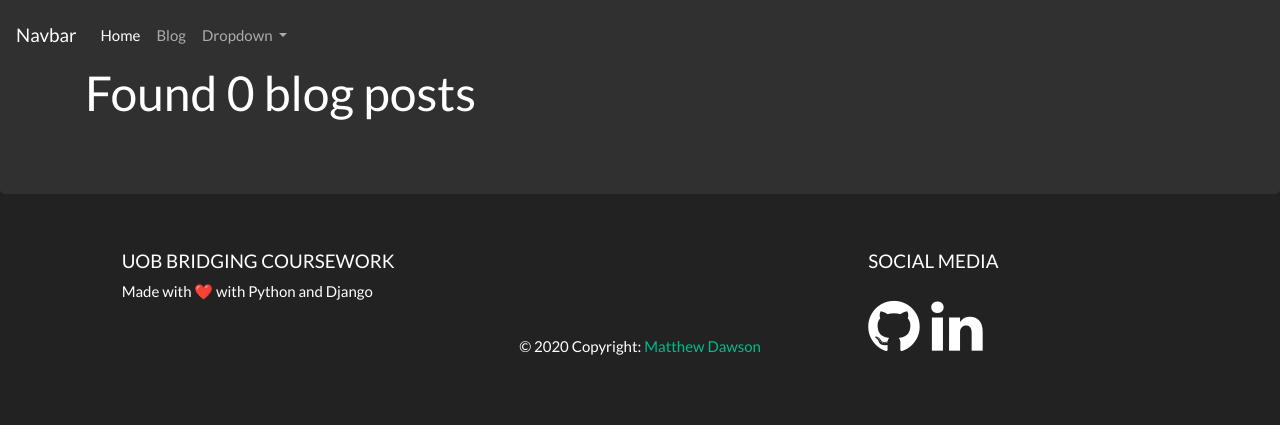
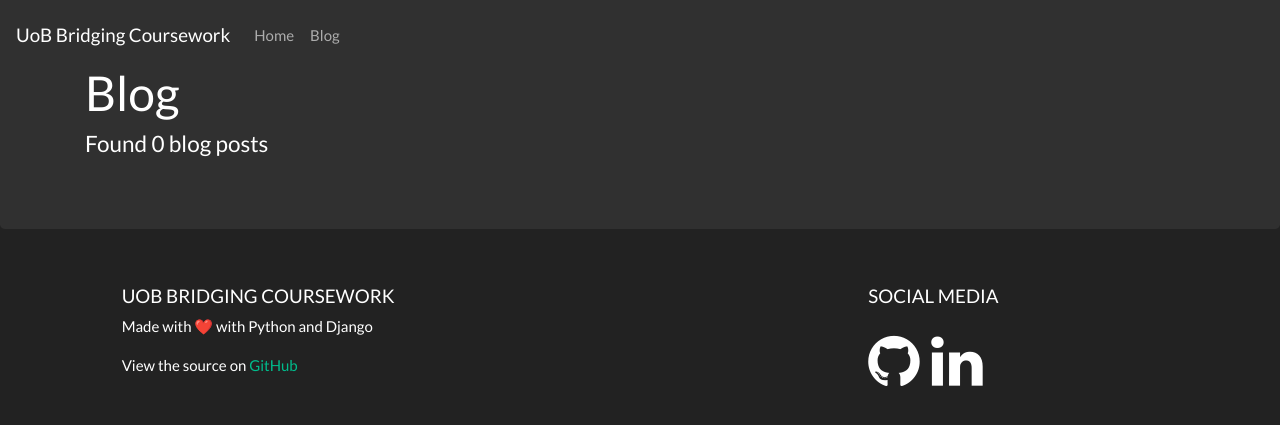
Before and after one commit to Stormy102/uob-bridging-coursework, a Django app: page /blog in a window 1280 px wide. Shown: the top 425 px of the page. Run offline with Django 3.2, Linux system fonts and the light colour scheme; data that the repository does not hold is empty; some libraries are stand-ins or nearby versions.

Commit message:
Removed some HTML elements

```diff
--- a/blog/templates/blog/base.html
+++ b/blog/templates/blog/base.html
@@ -17,29 +17,18 @@
     </head>
     <body>
         <nav class="navbar fixed-top navbar-expand-lg navbar-dark bg-dark">
-          <a class="navbar-brand">Navbar</a>
+          <a class="navbar-brand">UoB Bridging Coursework</a>
           <button class="navbar-toggler" type="button" data-toggle="collapse" data-target="#navbarSupportedContent" aria-controls="navbarSupportedContent" aria-expanded="false" aria-label="Toggle navigation">
             <span class="navbar-toggler-icon"></span>
           </button>
 
           <div class="collapse navbar-collapse" id="navbarSupportedContent">
             <ul class="navbar-nav mr-auto">
-              <li class="nav-item active">
-                <a class="nav-link" href="/">Home <span class="sr-only">(current)</span></a>
+              <li class="nav-item">
+                <a class="nav-link" href="/">Home</a>
               </li>
               <li class="nav-item">
                 <a class="nav-link" href="/blog">Blog</a>
-              </li>
-              <li class="nav-item dropdown">
-                <a class="nav-link dropdown-toggle" href="#" id="navbarDropdown" role="button" data-toggle="dropdown" aria-haspopup="true" aria-expanded="false">
-                  Dropdown
-                </a>
-                <div class="dropdown-menu" aria-labelledby="navbarDropdown">
-                  <a class="dropdown-item" href="#">Action</a>
-                  <a class="dropdown-item" href="#">Another action</a>
-                  <div class="dropdown-divider"></div>
-                  <a class="dropdown-item" href="#">Something else here</a>
-                </div>
               </li>
             </ul>
           </div>
@@ -55,18 +44,19 @@
               <div class="col-md-7">
                 <h5 class="text-uppercase">UoB Bridging Coursework</h5>
                 <p>Made with ❤️ with Python and Django</p>
+                  <p>View the source on <a href="https://github.com/mdawsonuk/uob-bridging-coursework" target="_blank">GitHub</a></p>
               </div>
               <div class="col-md-3">
                   <h5 class="text-uppercase">Social Media</h5>
                   <div>
                       <div class="icons">
-                        <a href="https://github.com/mdawsonuk">
+                        <a href="https://github.com/mdawsonuk" target="_blank">
                             <i class="fa fa-github fa-4x icon-default" aria-hidden="true"></i>
                             <i class="fa fa-github-square fa-4x icon-hover" aria-hidden="true"></i>
                         </a>
                       </div>
                       <div class="icons" style="left: 4em;">
-                        <a href="https://linkedin.com/in/mdawsonuk">
+                        <a href="https://linkedin.com/in/mdawsonuk" target="_blank">
                             <i class="fa fa-linkedin fa-4x icon-default" aria-hidden="true"></i>
                             <i class="fa fa-linkedin-square fa-4x icon-hover" aria-hidden="true"></i>
                         </a>
@@ -75,9 +65,6 @@
               </div>
             </div>
           </div>
-          <div class="footer-copyright text-center py-3">© 2020 Copyright:
-            <a href="/"> Matthew Dawson</a>
-          </div>
         </footer>
         <script src="https://code.jquery.com/jquery-3.2.1.slim.min.js" integrity="sha384-KJ3o2DKtIkvYIK3UENzmM7KCkRr/rE9/Qpg6aAZGJwFDMVNA/GpGFF93hXpG5KkN" crossorigin="anonymous"></script>
         <script src="https://cdnjs.cloudflare.com/ajax/libs/popper.js/1.12.9/umd/popper.min.js" integrity="sha384-ApNbgh9B+Y1QKtv3Rn7W3mgPxhU9K/ScQsAP7hUibX39j7fakFPskvXusvfa0b4Q" crossorigin="anonymous"></script>
--- a/blog/templates/blog/post_list.html
+++ b/blog/templates/blog/post_list.html
@@ -3,20 +3,22 @@
 {% block content %}
 <div class="jumbotron">
     <div class="content container">
-        <h1>Found {{ post_count }} blog posts</h1>
+        <h1>Blog</h1>
+        <h4>Found {{ post_count }} blog posts</h4>
         <div class="row">
             <div class="col-md-8">
                 <div class="card-deck">
                     {% for post in posts %}
                     <div class="card hoverable" style="width: 12rem;">
-                        <a href="{% url 'post_detail' pk=post.pk %}">
+                        <a href="{% url 'post_detail' pk=post.pk %}" style="color: white">
                             <img src="{{ post.header }}" class="card-img-top">
+
+                            <div class="card-body">
+                                <h5 class="card-title">{{ post.title }}</h5>
+                                <p class="card-text">{{ post.description|linebreaksbr }}</p>
+                                <p class="card-text"><small class="text-muted">Published {{ post.published_date }}</small></p>
+                            </div>
                         </a>
-                        <div class="card-body">
-                            <h5 class="card-title">{{ post.title }}</h5>
-                            <p class="card-text">{{ post.description|linebreaksbr }}</p>
-                            <p class="card-text"><small class="text-muted">Published {{ post.published_date }}</small></p>
-                        </div>
                     </div>
                     {% endfor %}
                 </div>
```
